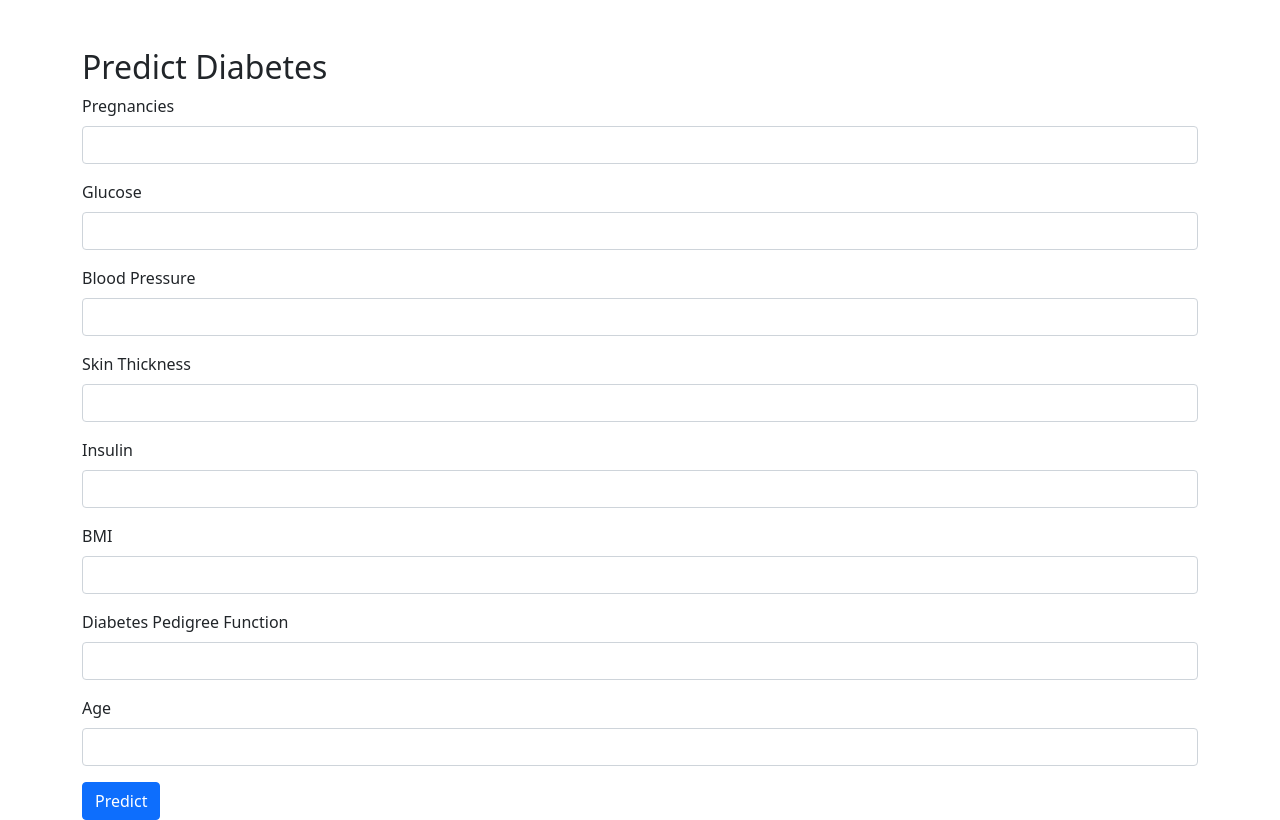
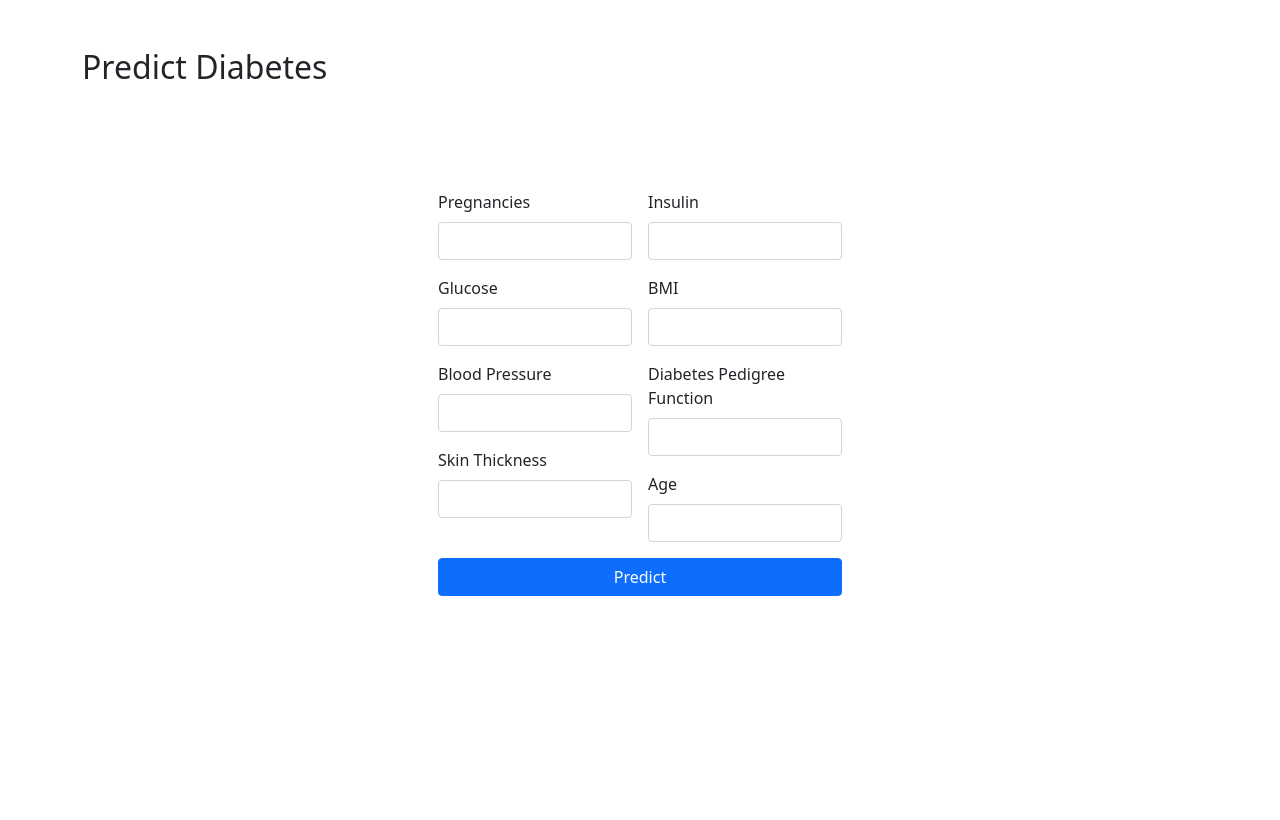
Before and after one commit to 3nol04/Predict_diabetes_py, a Flask app: page / in a window 1280 px wide. After the commit the page ends 596 px from the top, so only its background shows below. Run offline with Flask 2, Linux system fonts and the light colour scheme; parts of the project's set-up code (start-up, migrations or seed data) failed here and were passed over; some libraries are stand-ins or nearby versions.

Commit message:
finis project

```diff
--- a/templates/index.html
+++ b/templates/index.html
@@ -10,29 +10,31 @@
 </head>
 
 <body>
-    <div class="container mt-5">
+    <div class="container mt-5 ">
         <h2>Predict Diabetes</h2>
         <form onsubmit="event.preventDefault(); upload();">
+            <div class="d-flex justify-content-center container p-5">
+                <div class="d-flex-column justify-content-center p-5" style=" width: 500px; height: 500px">
+                    <div class="d-flex justify-content-center gap-3">
+                        <div>
                             <div class="mb-3">
                                 <label for="Pregnancies" class="form-label">Pregnancies</label>
                                 <input type="number" id="Pregnancies" name="Pregnancies" class="form-control" required>
                             </div>
-
                             <div class="mb-3">
                                 <label for="Glucose" class="form-label">Glucose</label>
                                 <input type="number" id="Glucose" name="Glucose" class="form-control" required>
                             </div>
-
                                 <div class="mb-3">
                                 <label for="BloodPressure" class="form-label">Blood Pressure</label>
                                 <input type="number" id="BloodPressure" name="BloodPressure" class="form-control" required>
                             </div>
-
                                 <div class="mb-3">
                                 <label for="SkinThickness" class="form-label">Skin Thickness</label>
                                 <input type="number" id="SkinThickness" name="SkinThickness" class="form-control" required>
                             </div>
-
+                        </div>
+                        <div>
                         <div class="mb-3">
                             <label for="Insulin" class="form-label">Insulin</label>
                             <input type="number" id="Insulin" name="Insulin" class="form-control" required>
@@ -53,12 +55,13 @@
                             <label for="Age" class="form-label">Age</label>
                             <input type="number" id="Age" name="Age" class="form-control" required>
                         </div>
-
-            <button type="submit" class="btn btn-primary">Predict</button>
+                    </div>
+                </div>
+                <button type="submit" class="btn btn-primary w-100">Predict</button>
+                </div>
+            </div>
         </form>
     </div>
-
-    <!-- Modal for displaying result -->
     <div class="modal fade" id="resultModal" tabindex="-1" aria-labelledby="resultModalLabel" aria-hidden="true">
         <div class="modal-dialog">
             <div class="modal-content">
@@ -89,7 +92,7 @@
             };
 
             // Kirim request ke backend
-            const response = await fetch('http://localhost:5000/predict', {
+            const response = await fetch('https://web-production-54f0c.up.railway.app/predict', {
                 method: 'POST',
                 headers: {
                     'Content-Type': 'application/json',
@@ -106,8 +109,6 @@
                     <p>Negative Probability: ${result.probabilities.negative}</p>
                     <p>Positive Probability: ${result.probabilities.positive}</p>
                 `;
-
-                // Display the modal
                 const modal = new bootstrap.Modal(document.getElementById('resultModal'));
                 modal.show();
             } else {
```
Lines whose indentation alone changed are shown as unchanged.
